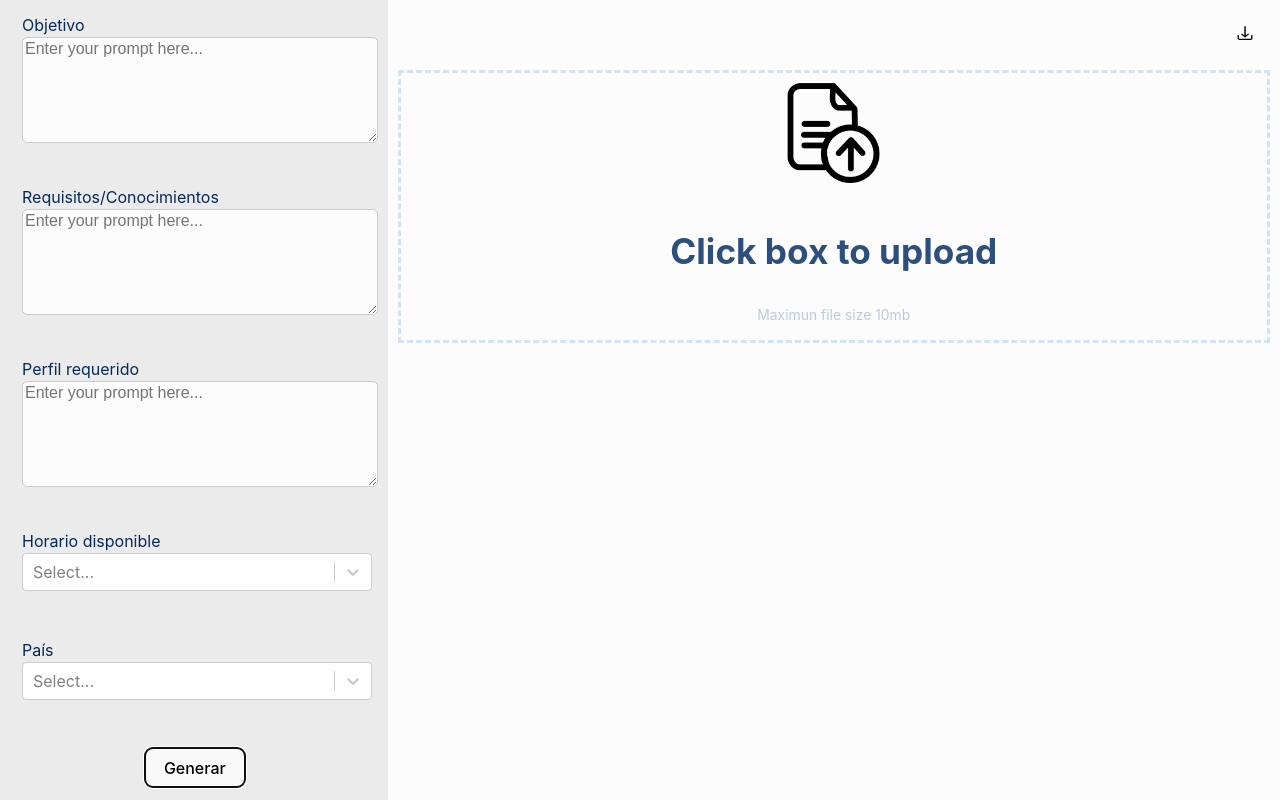
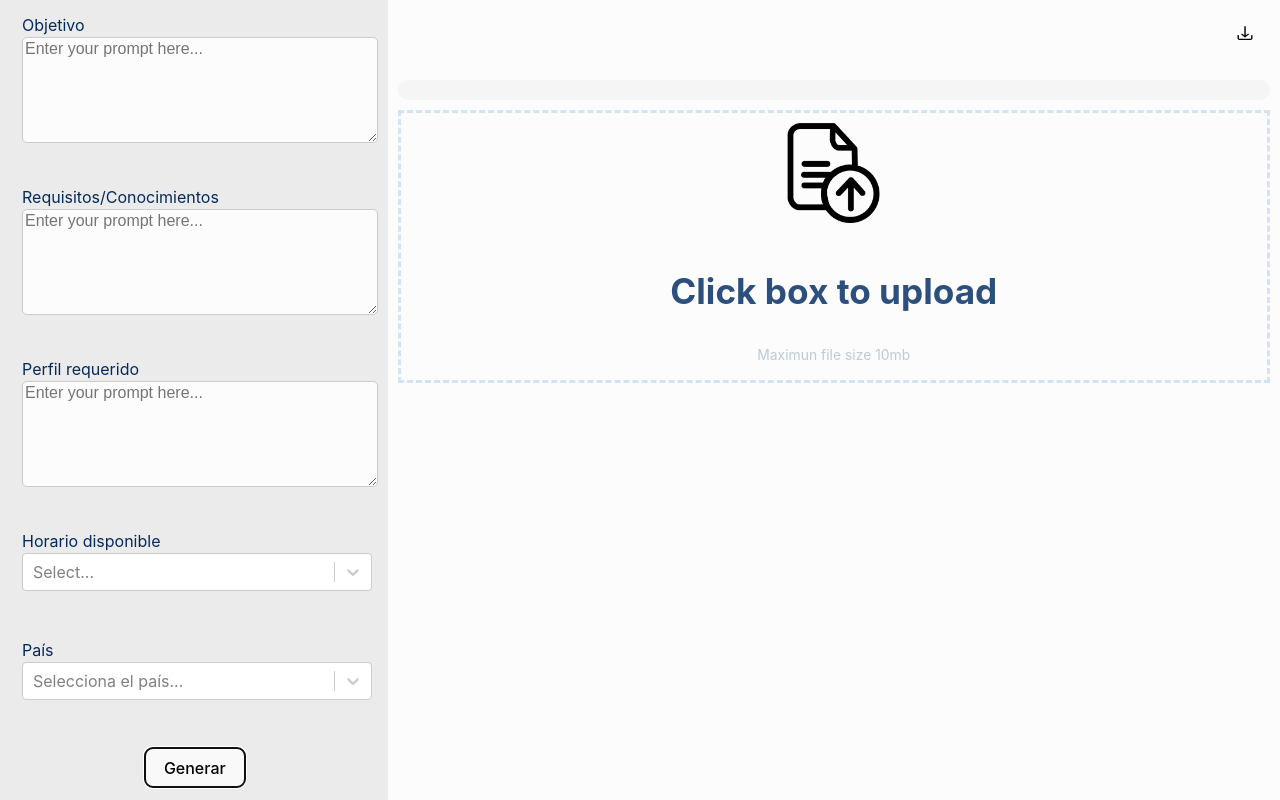
Before and after one commit to BryanEstrada003/PsychoPy-Project, a React (Vite) app: page / in a window 1280 px wide. Both pictures are taken after a click on the button "Generar". Built offline with nearby package versions, Linux system fonts and the light colour scheme; what i18n-iso-countries would draw is missing.

Commit message:
Create de div output

```diff
--- a/src/App.jsx
+++ b/src/App.jsx
@@ -16,6 +16,11 @@ function App() {
   // light dark mode
   const [darkMode, setDarkMode] = useState(false);
   const [dropdownOpen, setDropdownOpen] = useState(false);
+  const [boxContent, setBoxContent] = useState(null);
+
+  const handleButtonClick = (content) => {
+    setBoxContent(content);
+  };
 
   //const apiKey
   //const genAI
@@ -58,7 +63,7 @@ function App() {
             </div>
           </div>
         </div>
-        <Chat darkMode={darkMode} />
+        <Chat darkMode={darkMode} onButtonClick={handleButtonClick} />
       </div>
       <div id="current-chat" className={`${darkMode ? 'dark' : ''}`}>
         <div id='download-history' style={{ textAlign: 'right' }} className={darkMode ? 'dark-mode' : ''}>
@@ -67,6 +72,17 @@ function App() {
           </button>
         </div>
         <div id='chat-messages'>
+          {boxContent &&
+            <div style={{
+              backgroundColor: darkMode ? '#333' : '#f5f5f5', // Cambia el color de fondo dependiendo del modo oscuro
+              borderRadius: '10px',
+              padding: '10px',
+              color: darkMode ? '#f5f5f5' : '#333', // Cambia el color del texto dependiendo del modo oscuro
+              margin: '10px 0', // Agrega un margen superior e inferior
+            }}>
+              {boxContent}
+            </div>
+          }
           <FileUpload darkMode={darkMode} />
         </div>
       </div>
--- a/src/components/Chat.jsx
+++ b/src/components/Chat.jsx
@@ -8,7 +8,7 @@ import moment from '../../node_modules/moment';
 countries.registerLocale(spanish);
 const countryOptions = Object.entries(countries.getNames('es')).map(([value, label]) => ({ value, label }));
 
-function Chat({ darkMode }) {
+function Chat({ darkMode, onButtonClick }) {
   const [nameProject, SI_nameProject] = useState('');
   const [duration, SI_duration] = useState('');
   const [description, SI_description] = useState('');
@@ -89,6 +89,9 @@ function Chat({ darkMode }) {
   const handleSubmit = async () => {
     // Aquí invocarás la API de generación de texto
     //debe retornar un html que es el resultado de la consulta
+
+    // Llama a onButtonClick con el contenido que quieres mostrar
+    onButtonClick(nameProject + ' ' + duration + ' ' + description + ' ' + scope + ' ' + objective + ' ' + requirements + ' ' + profile + ' ' + availableHours + ' ' + country);
   };
 
   return (
@@ -169,8 +172,41 @@ function Chat({ darkMode }) {
         <Select
           className={darkMode ? 'input-short dark-mode' : 'input-short'}
           value={countryOptions.find(option => option.value === country)}
+          placeholder="Selecciona el país..."
           onChange={option => SI_country(option.value)}
           options={countryOptions}
+          styles={{
+            control: (provided) => ({
+              ...provided,
+              maxHeight: '50px',
+              background: darkMode ? '#727272' : '#fff',
+              color: darkMode ? '#fff' : '#333'
+            }),
+            valueContainer: (provided) => ({
+              ...provided,
+              maxHeight: '40px',
+              overflow: 'auto',
+              color: darkMode ? '#fff' : '#333'
+            }),
+            option: (provided) => ({
+              ...provided,
+              color: darkMode ? '#fff' : '#333',
+              background: darkMode ? '#333' : '#fff'
+            }),
+            menu: (provided) => ({
+              ...provided,
+              background: darkMode ? '#333' : '#fff',
+            }),
+            singleValue: (provided) => ({
+              ...provided,
+              color: darkMode ? '#fff' : '#333',
+            }),
+            input: (provided) => ({
+              ...provided,
+              color: darkMode ? '#fff' : '#333', // color del texto mientras escribes
+            }),
+          }}
+          menuPlacement='auto'
         />
       </div>
 
```
